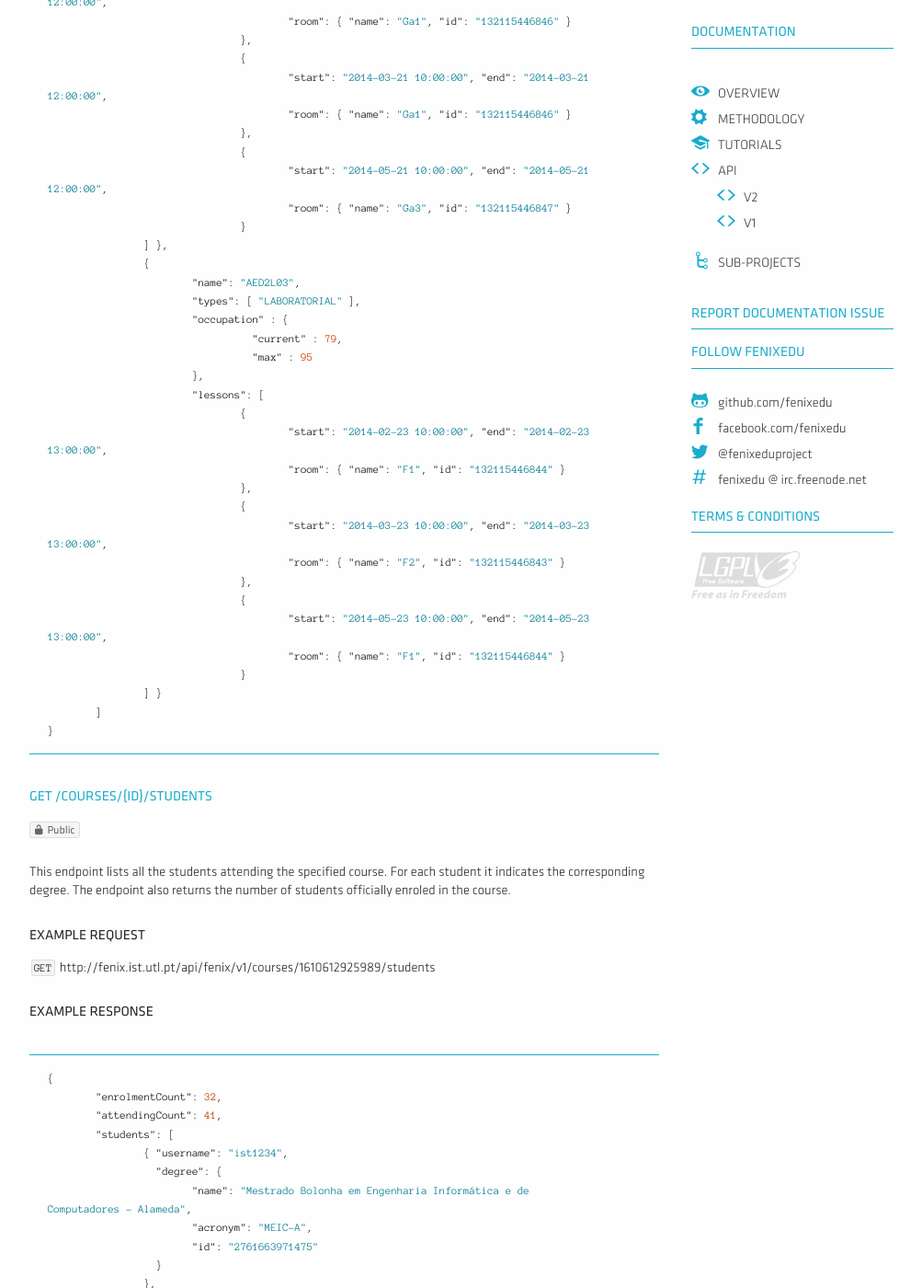
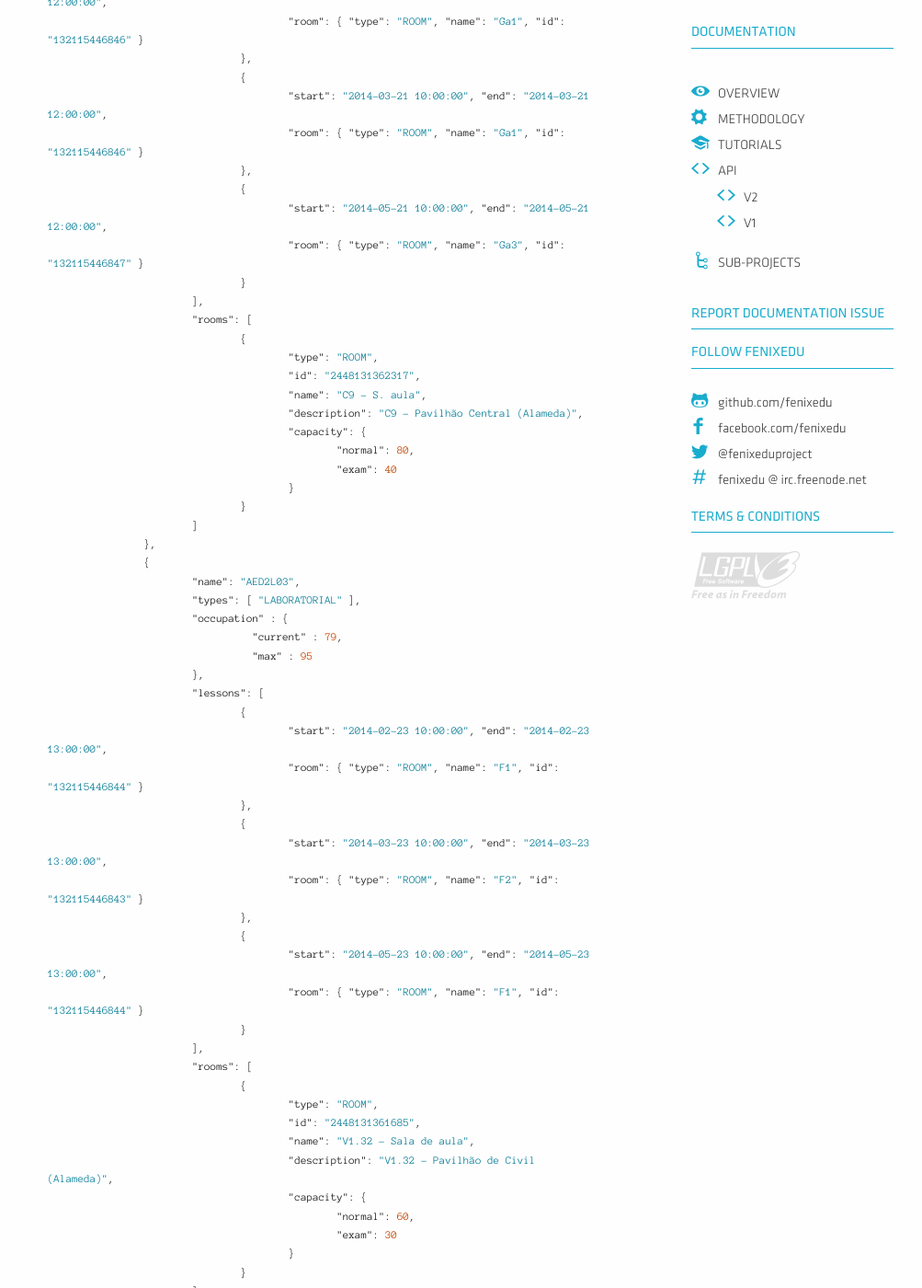
Before and after one commit to FenixEdu/fenixedu.github.io, a Jekyll site: the page built from dev/api/index.md, in a window 1280 px wide and 1400 px high, scrolled down 7447 px. Shown: the whole window at 92% size, without its empty margins (128-1131 px from the left). Built offline with Jekyll 4.4.1, drawn with Linux system fonts in a browser that asks for light colours; nearby versions of some CDN libraries; Markdown is read by kramdown in place of the engine named in the settings; some of the changed text lies outside the part shown.

```diff
--- a/dev/api/index.md
+++ b/dev/api/index.md
@@ -263,15 +263,15 @@ or individual, and may be restricted to an enrolment period.
 				"degrees": [
 								{	"name": "Licenciatura Bolonha em Engenharia de Telecomunicações e Informática",
 									"acronym":"LERC",
-									"id": 2761663971586
+									"id": "2761663971586"
 								},
 								{	"name": "Mestrado Bolonha em Engenharia Informática e de Computadores - Alameda",
 									"acronym":"MEIC-A",
-									"id": 2761663977513
+									"id": "2761663977513"
 								},
 								{	"name": "Mestrado Integrado em Engenharia Civil",
 									"acronym":"MEC",
-									"id": 2761663971466
+									"id": "2761663971466"
 								}
 						    ]
 			},
@@ -281,11 +281,11 @@ or individual, and may be restricted to an enrolment period.
 				"degrees": [
 								{	"name": "Mestrado Integrado em Arquitectura",
 									"acronym":"MA",
-									"id": 2761663971465
+									"id": "2761663971465"
 								},
 								{	"name": "Diploma de Estudos Avançados em Engenharia Informática e de Computadores",
 									"acronym":"DEIC",
-									"id": 2761663971783
+									"id": "2761663971783"
 								}
 						    ]
 			}
@@ -329,17 +329,30 @@ shift is the possible schedule in which a student should enrol.
 			"lessons": [
 				{
 					"start": "2014-02-21 10:00:00", "end": "2014-02-21 12:00:00",
-					"room": { "name": "Ga1", "id": "132115446846" }
+					"room": { "type": "ROOM", "name": "Ga1", "id": "132115446846" }
 				},
 				{
 					"start": "2014-03-21 10:00:00", "end": "2014-03-21 12:00:00",
-					"room": { "name": "Ga1", "id": "132115446846" }
+					"room": { "type": "ROOM", "name": "Ga1", "id": "132115446846" }
 				},
 				{
 					"start": "2014-05-21 10:00:00", "end": "2014-05-21 12:00:00",
-					"room": { "name": "Ga3", "id": "132115446847" }
+					"room": { "type": "ROOM", "name": "Ga3", "id": "132115446847" }
 				}
-		] },
+			],
+			"rooms": [
+				{
+					"type": "ROOM",
+					"id": "2448131362317",
+					"name": "C9 - S. aula",
+					"description": "C9 - Pavilhão Central (Alameda)",
+					"capacity": {
+						"normal": 80,
+						"exam": 40
+					}
+				}
+			]
+		},
 		{
 			"name": "AED2L03",
 			"types": [ "LABORATORIAL" ],
@@ -350,17 +363,30 @@ shift is the possible schedule in which a student should enrol.
 			"lessons": [
 				{
 					"start": "2014-02-23 10:00:00", "end": "2014-02-23 13:00:00",
-					"room": { "name": "F1", "id": "132115446844" }
+					"room": { "type": "ROOM", "name": "F1", "id": "132115446844" }
 				},
 				{
 					"start": "2014-03-23 10:00:00", "end": "2014-03-23 13:00:00",
-					"room": { "name": "F2", "id": "132115446843" }
+					"room": { "type": "ROOM", "name": "F2", "id": "132115446843" }
 				},
 				{
 					"start": "2014-05-23 10:00:00", "end": "2014-05-23 13:00:00",
-					"room": { "name": "F1", "id": "132115446844" }
+					"room": { "type": "ROOM", "name": "F1", "id": "132115446844" }
 				}
-		] }
+			],
+			"rooms": [
+				{
+					"type": "ROOM",
+					"id": "2448131361685",
+					"name": "V1.32 - Sala de aula",
+					"description": "V1.32 - Pavilhão de Civil (Alameda)",
+					"capacity": {
+						"normal": 60,
+						"exam": 30
+					}
+				}
+			]
+		 }
 	]
 }
 {% endhighlight %}
@@ -574,40 +600,43 @@ This endpoint allows to access the current person information.
 	"roles": [
 		{
 			"type": "TEACHER",
-			"department": { "name" : "Departamento de Engenharia Informática",
-							"acronym" : "DEI"
-						  }
+			"department":
+				{
+					"name" : "Departamento de Engenharia Informática",
+					"acronym" : "DEI"
+				  }
 		},
 		{
 			"type": "STUDENT",
 			"registrations": [
-							{
-			  					"name": "Mestrado Bolonha em Engenharia Informática e de Computadores - Alameda",
-			  					"acronym": "MEIC-A",
-			  					"id": "2761663971475",
-			  					"academicTerms":[
-			  										"Semester 1 2013/2014",
-			  										"Semester 2 2013/2014"
-			  									]
-		  					}
-						]
+				{
+					"name": "Mestrado Bolonha em Engenharia Informática e de Computadores - Alameda",
+  					"acronym": "MEIC-A",
+  					"id": "2761663971475",
+  					"academicTerms":[
+						"Semester 1 2013/2014",
+						"Semester 2 2013/2014"
+					]
+				}
+			]
 		},
 		{
 			"type": "ALUMNI",
 			"concludedRegistrations": [
-								{
-									"name": "Licenciatura Bolonha em Engenharia Informática e de Computadores - Alameda",
-		  							"acronym": "LEIC-A",
-		  							"id": "2761663971474",
-		  							"academicTerms":[
-		  											"Semester 1 2010/2011",
-		  											 "Semester 2 2010/2011",
-		  											 "Semester 1 2011/2012",
-		  											 "Semester 1 2011/2012",
-		  											 "Semester 2 2012/2013",
-		  											 "Semester 2 2012/2013"]
-								}
-							]
+				{
+					"name": "Licenciatura Bolonha em Engenharia Informática e de Computadores - Alameda",
+					"acronym": "LEIC-A",
+					"id": "2761663971474",
+					"academicTerms":[
+						"Semester 1 2010/2011",
+						"Semester 2 2010/2011",
+						"Semester 1 2011/2012",
+						"Semester 1 2011/2012",
+						"Semester 2 2012/2013",
+						"Semester 2 2012/2013"
+					]
+				}
+			]
 		}
 	],
 	"photo": null,
@@ -845,70 +884,72 @@ This endpoint returns the student's written evaluation information.
 {% highlight json %}
 [
     {
-        "type": "TEST",
-        "name": "Teste 1º Teste",
-        "evaluationPeriod": {
-            "start": "15/11/2013 18:00",
-            "end": "15/11/2013 21:00"
-        },
-        "isInEnrolmentPeriod": false,
-        "enrollmentPeriod": {
-            "start": "2013-11-07 15:00:25",
-            "end": "2013-11-12 13:00:25"
-        },
-        "isEnrolled": true,
-        "courses": [
-            {
-                "id": "1610612926408",
-                "acronym": "GPI4",
-                "name": "Gestão de Projectos Informáticos",
-                "academicTerm": "1ºSemestre 2013/2014",
-                "url": "http://localhost:8080/fenix/disciplinas/gpi4/2013-2014/1-semestre"
-            }
-        ],
-        "rooms": [
-            {
-                "type": "ROOM",
-                "id": "2448131363664",
-                "name": "F2 - Sala de Aula"
-            },
-            {
-                "type": "ROOM",
-                "id": "2448131363667",
-                "name": "FA1 - Anfiteatro"
-            }
-        ],
-        "assignedRoom": {
-            "type": "ROOM",
-            "id": "2448131363674",
-            "name": "F4 - Sala de Aula"
-        }
-    },
-    {
-        "type": "EXAM",
-        "name": "Exame 1º Época",
-        "evaluationPeriod": {
-            "start": "10/01/2014 08:00",
-            "end": "10/01/2014 11:00"
-        },
-        "isInEnrolmentPeriod": false,
-        "enrollmentPeriod": {
-            "start": "2013-12-20 17:00:22",
-            "end": "2014-01-07 12:00:22"
-        },
-        "isEnrolled": false,
-        "courses": [
-            {
-                "id": "1610612926115",
-                "acronym": "ASof22",
-                "name": "Arquitecturas de Software",
-                "academicTerm": "1ºSemestre 2013/2014",
-                "url": "http://localhost:8080/fenix/disciplinas/asof22/2013-2014/1-semestre"
-            }
-        ],
-        "rooms": [],
-        "assignedRoom": null
-    }
+	"id": "2512556536123",
+	"type": "TEST",
+	"name": "Teste 1º Teste",
+	"evaluationPeriod": {
+	    "start": "15/11/2013 18:00",
+	    "end": "15/11/2013 21:00"
+	},
+	"isInEnrolmentPeriod": false,
+	"enrollmentPeriod": {
+	    "start": "2013-11-07 15:00:25",
+	    "end": "2013-11-12 13:00:25"
+	},
+	"isEnrolled": true,
+	"courses": [
+	    {
+		"id": "1610612926408",
+		"acronym": "GPI4",
+		"name": "Gestão de Projectos Informáticos",
+		"academicTerm": "1ºSemestre 2013/2014",
+		"url": "https://fenix.ist.utl.pt/disciplinas/gpi4/2013-2014/1-semestre"
+	    }
+	],
+	"rooms": [
+	    {
+		"type": "ROOM",
+		"id": "2448131363664",
+		"name": "F2 - Sala de Aula"
+	    },
+	    {
+		"type": "ROOM",
+		"id": "2448131363667",
+		"name": "FA1 - Anfiteatro"
+	    }
+	],
+	"assignedRoom": {
+	    "type": "ROOM",
+	    "id": "2448131363674",
+	    "name": "F4 - Sala de Aula"
+	}
+	},
+	{
+	"id": "2512556536124",
+	"type": "EXAM",
+	"name": "Exame 1º Época",
+	"evaluationPeriod": {
+	    "start": "10/01/2014 08:00",
+	    "end": "10/01/2014 11:00"
+	},
+	"isInEnrolmentPeriod": false,
+	"enrollmentPeriod": {
+	    "start": "2013-12-20 17:00:22",
+	    "end": "2014-01-07 12:00:22"
+	},
+	"isEnrolled": false,
+	"courses": [
+	    {
+		"id": "1610612926115",
+		"acronym": "ASof22",
+		"name": "Arquitecturas de Software",
+		"academicTerm": "1ºSemestre 2013/2014",
+		"url": "https://fenix.ist.utl.pt/disciplinas\/asof22/2013-2014/1-semestre"
+	    }
+	],
+	"rooms": [],
+	"assignedRoom": null
+	}
 ]
 {% endhighlight %}
 
```
Also changed, not shown: other parts of dev/api/index.md (+25 -15 lines).
